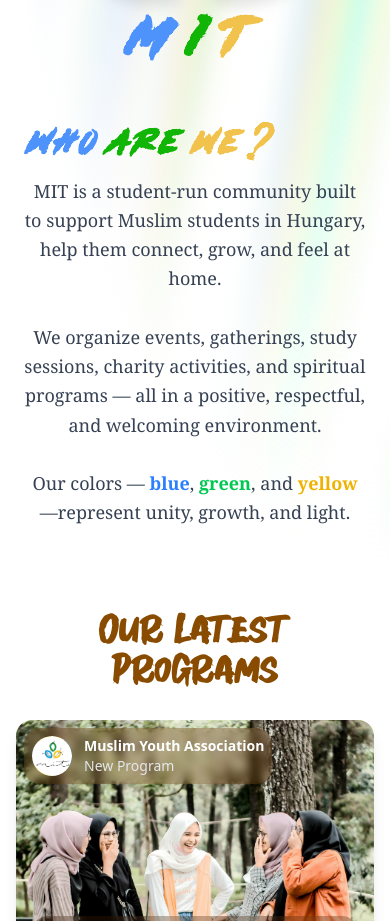
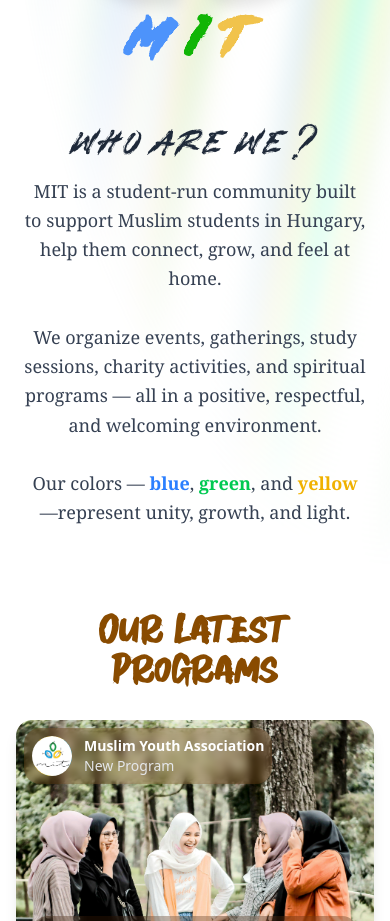
Before and after one commit to mota6em/mit, a Next.js app: page /en in a window 390 px wide. Shown: the part 1144-2065 px from the top of the page. Built offline with nearby package versions, Linux system fonts and the light colour scheme.

Commit message:
style(WhoWeAre): update text styles for improved readability and alignment

```diff
--- a/components/Home/WhoWeAre.tsx
+++ b/components/Home/WhoWeAre.tsx
@@ -33,14 +33,14 @@ export default function WhoWeAre() {
             transition={{ duration: 0.6 }}
             className="max-w-xl text-center lg:text-left"
           >
-            <div className="flex space-x-0.5 mb-4 align-center">
-              <span className="text-4xl font-bold text-[#4d93fb] monstera-font tracking-widest">
+            <div className="flex space-x-0.5 mb-4 align-center justify-center md:justify-start">
+              <span className="text-4xl md:font-semibold text-gray-800 md:text-[#4d93fb] monstera-font tracking-widest">
                 {t("title.who")}
               </span>
-              <span className="text-4xl font-bold text-[#11b505] monstera-font tracking-widest">
+              <span className="text-4xl  md:font-semibold text-gray-800 md:text-[#11b505] monstera-font tracking-widest">
                 {t("title.are")}
               </span>
-              <span className="text-4xl font-bold text-[#f1c34c] monstera-font tracking-widest">
+              <span className="text-4xl md:font-semibold text-gray-800 md:text-[#f1c34c] monstera-font tracking-widest">
                 {t("title.we")}
               </span>
             </div>
```
